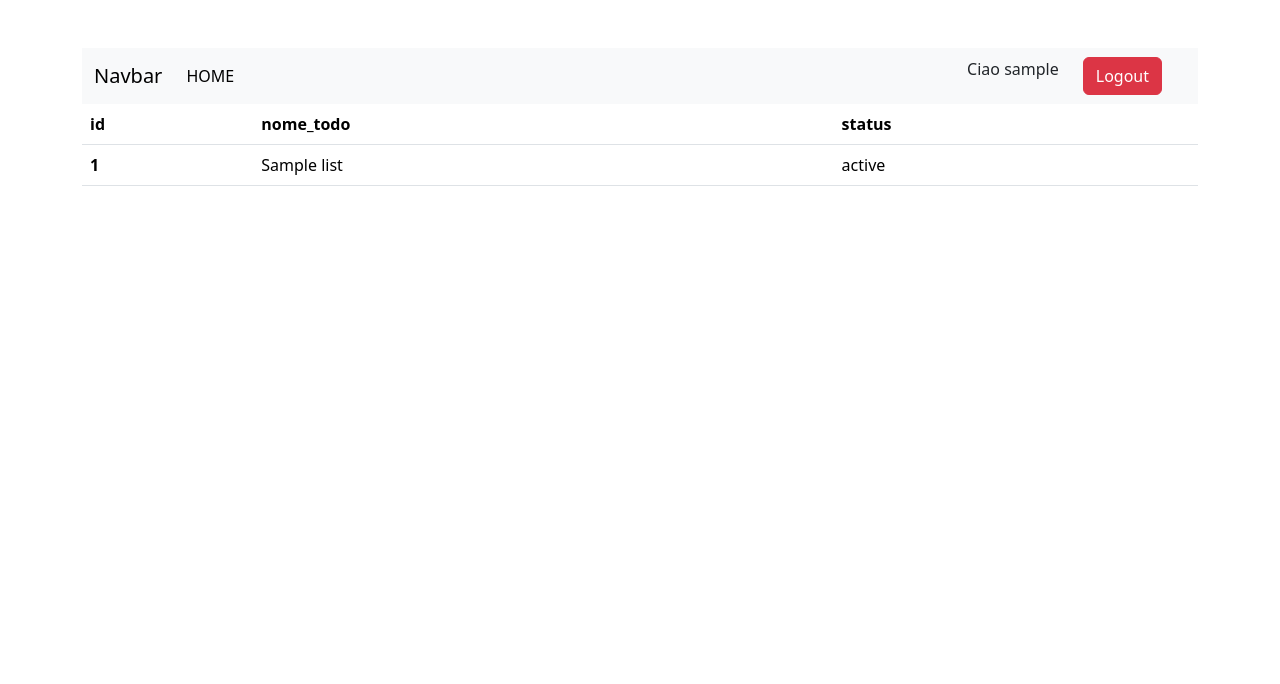
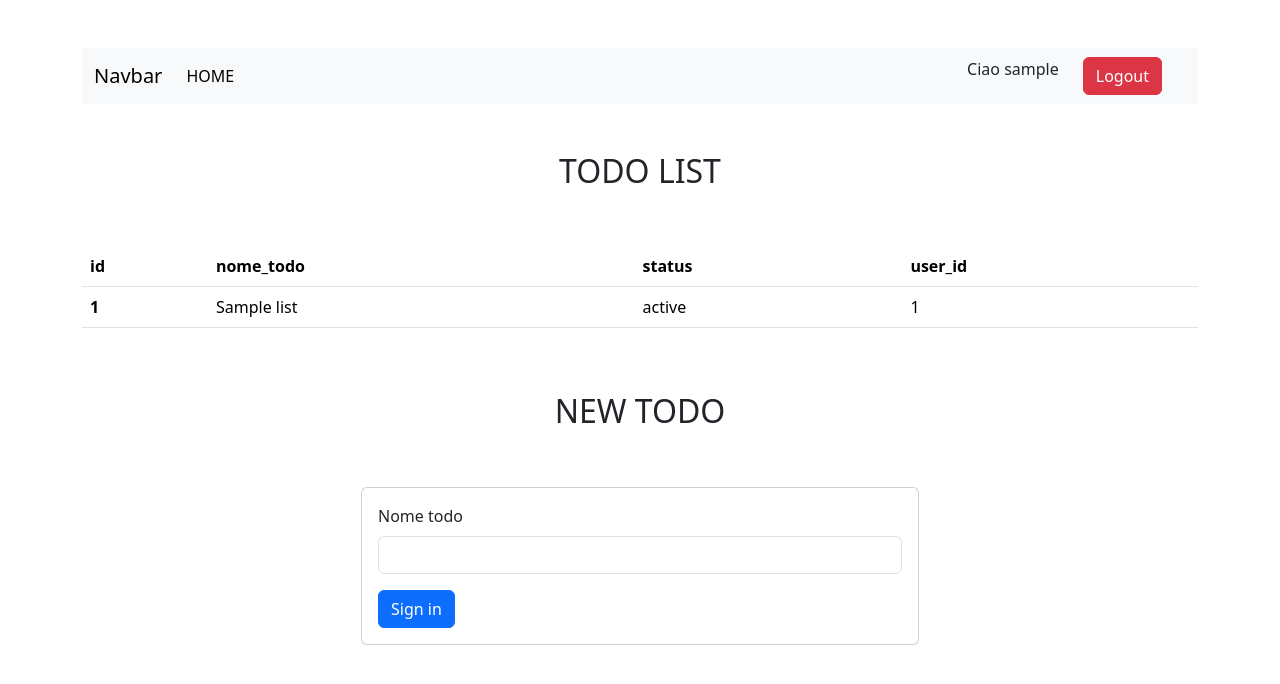
Before and after one commit to danieldorazio/db_todo_list, a PHP site: page /index.php in a window 1280 px wide. Shown: the top 684 px of the page. Run offline with PHP 8.4, Linux system fonts and the light colour scheme; the visitor is signed in with stand-in values (Sample User, id 1); tables that the repository leaves empty or names only in its code hold one stand-in row (values such as "Sample post").

Commit message:
add:form di inserimento di un nuovo todo

```diff
--- a/index.php
+++ b/index.php
@@ -1,6 +1,6 @@
 <?php
 
-require_once __DIR__ ."/login.php";
+require_once __DIR__ . "/login.php";
 
 //creare una sessione per il login
 if (!isset($_SESSION)) {
@@ -26,12 +26,25 @@ if ($connection && $connection->connect_error) {
 }
 
 // verificare se eseguire l'operazione di login
-if (isset($_POST['username']) && isset($_POST['password'])){
+if (isset($_POST['username']) && isset($_POST['password'])) {
     login($_POST['username'], $_POST['password'], $connection);
 }
 
-$sql = "SELECT `id`, `nome_todo`, `status` FROM `todo_list`";
+
+//query di visualizzazione contenuto
+$sql = "SELECT `id`, `nome_todo`, `status`, `user_id` FROM `todo_list`";
 $results = $connection->query($sql);
+
+//query di inserimento di un nuovo todo
+if (!empty($_POST['inputNewTodo'])) {
+    $new_todo = $_POST['inputNewTodo'];
+    $user_id = $_SESSION['user_id'];
+
+    $query = "INSERT INTO `todo_list` (`id`, `nome_todo`, `status`, `user_id`) VALUES (NULL, '$new_todo', '0', '$user_id')";
+    $connection->query($query);
+
+    header("Location: index.php?newTodo=success");
+}
 
 $connection->close();
 ?>
@@ -52,18 +65,21 @@ $connection->close();
 
 
 
-    <?php include_once __DIR__ ."/partials/header.php"?>
+        <?php include_once __DIR__ . "/partials/header.php" ?>
 
         <!-- verifica se l'utente è loggato => se user_id e username siano compilati -->
         <?php if (!empty($_SESSION['user_id']) && !empty($_SESSION['username'])) { ?>
 
             <?php if ($results && $results->num_rows > 0) { ?>
+
+                <h2 class="text-center p-5">TODO LIST</h2>
                 <table class="table">
                     <thead>
                         <tr>
                             <th scope="col">id</th>
                             <th scope="col">nome_todo</th>
                             <th scope="col">status</th>
+                            <th scope="col">user_id</th>
                         </tr>
                     </thead>
                     <tbody>
@@ -73,10 +89,31 @@ $connection->close();
                                 <th scope="row"><?php echo $row['id'] ?></th>
                                 <td><?php echo $row['nome_todo'] ?></td>
                                 <td><?php echo $row['status'] ?></td>
+                                <td><?php echo $row['user_id'] ?></td>
                             </tr>
                         <?php } ?>
                     </tbody>
                 </table>
+
+                <h2 class="text-center p-5">NEW TODO</h2>
+
+                <div class="card w-50 mx-auto">
+                    <div class="card-body">
+
+                        <form class="row g-3" action="index.php" method="POST">
+                            <div class="col-md-12">
+                                <label for="inputNewTodo" class="form-label">Nome todo</label>
+                                <input type="text" class="form-control" id="inputNewTodo" name="inputNewTodo">
+                            </div>
+                            <div class="col-12">
+                                <button type="submit" class="btn btn-primary">Sign in</button>
+                            </div>
+                        </form>
+                    </div>
+                </div>
+
+
+
             <?php } ?>
 
         <?php } else { ?>
--- a/subscribe.php
+++ b/subscribe.php
@@ -26,6 +26,8 @@ if (!empty($_POST['inputUsername']) && !empty($_POST['inputPassword'])) {
     if ($connection->query($sql) === FALSE) {
         echo "Errore nell'inserimento dei dati: " . $connection->error;
     }
+
+    header("Location: index.php?subscribe=success");
 } else {
     echo "campi vuoti";
 }
```
